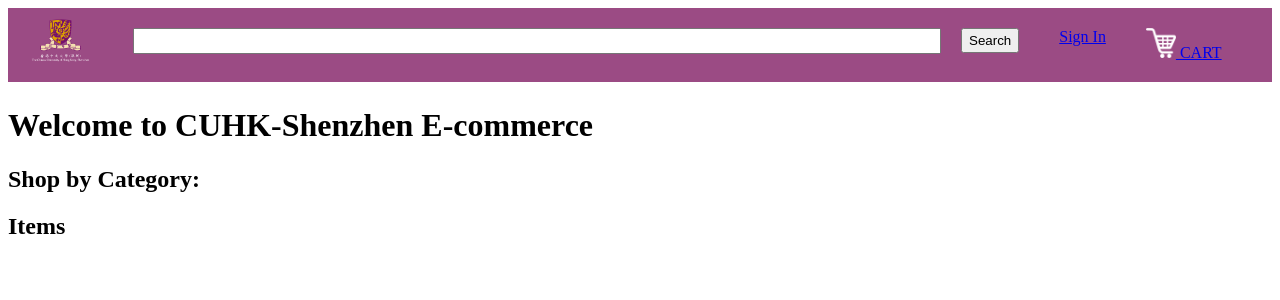
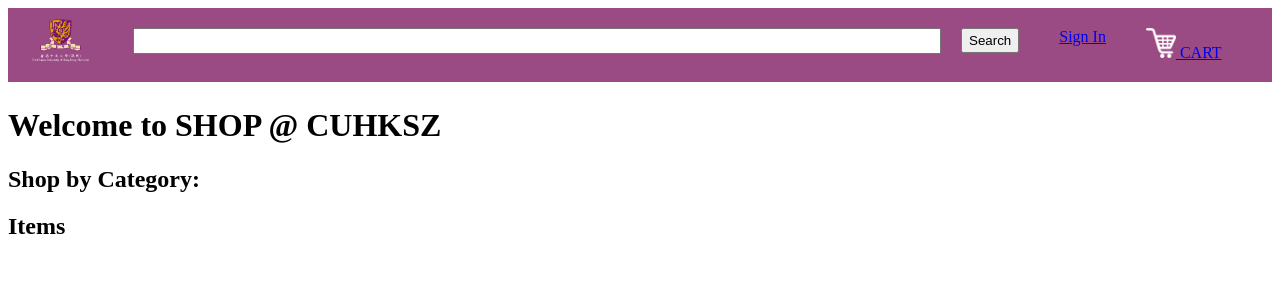
Before and after one commit to bryandts7/ecom_cuhksz_new, a Flask app: template templates/home.html in a window 1280 px wide. Shown: the top 300 px of the page. Run offline with Flask 3, Linux system fonts and the light colour scheme; the template is opened without the code that fills it, so the values that code supplies are empty.

Commit message:
update db

```diff
--- a/templates/home.html
+++ b/templates/home.html
@@ -49,7 +49,7 @@
 		{% else %}
 		<h6>{{ msg }}</h6>
 		{% endif %}
-		<h1>Welcome to CUHK-Shenzhen E-commerce </h1>
+		<h1>Welcome to SHOP @ CUHKSZ </h1>
 		<h2>Shop by Category: </h2>
 		<ul>
 			{% for row in categoryData %}
```
Also changed, not shown: database.db, static/uploads/proof_calculus_pay.jpg (added), static/uploads/wechatPayAdmin.jpg (added), 3 other files.
